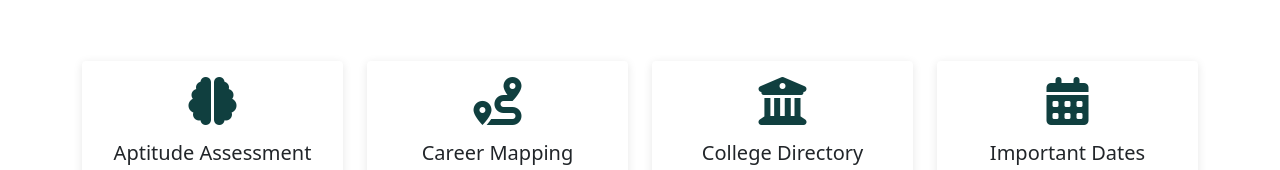
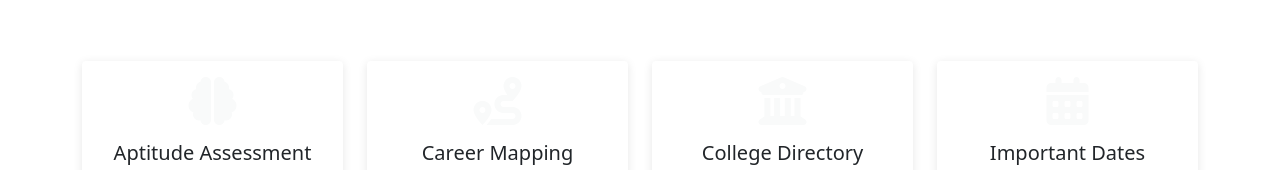
Before and after one commit to SIDDHANTBORASE/onestopadvisor, a plain HTML site: page index.html in a window 1280 px wide. Shown: the part 605-775 px from the top of the page. Drawn offline with nearby package versions, Linux system fonts and the light colour scheme.

Commit message:
Ui Changes

```diff
--- a/static/css/style.css
+++ b/static/css/style.css
@@ -49,7 +49,7 @@ main {
 
 
 .text-primary {
-    color: #103f3f !important;
+    color: #f9fafa !important;
 }
 
 .btn-primary {
```
